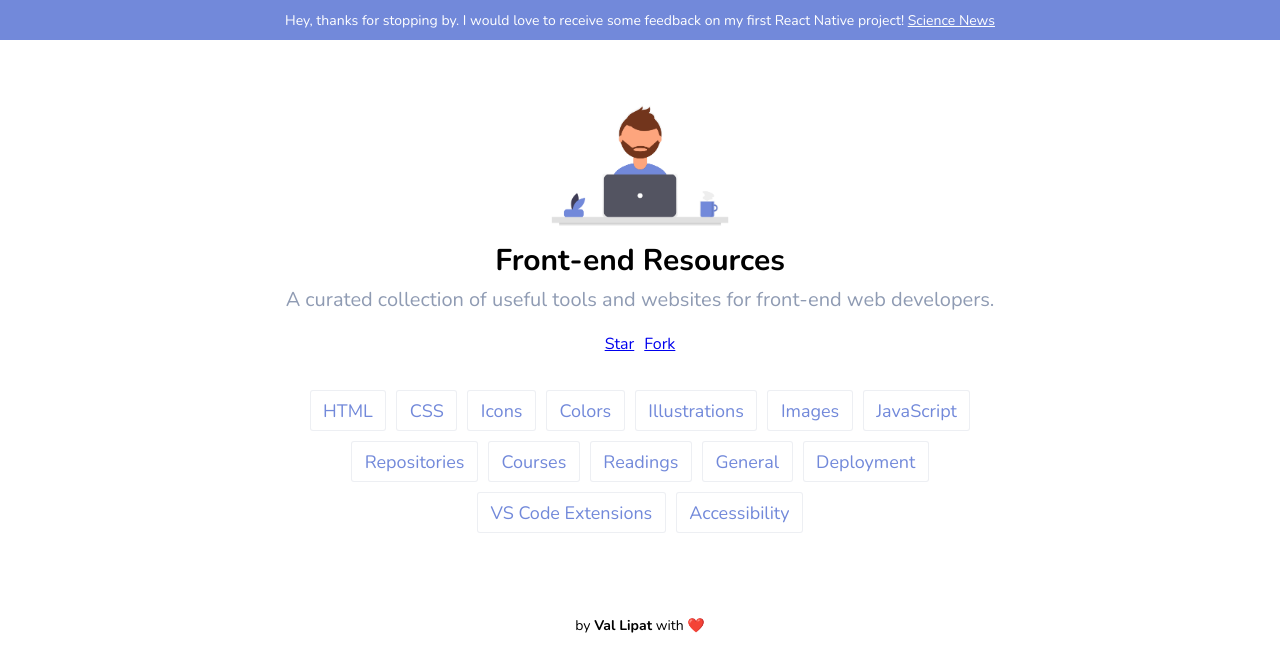
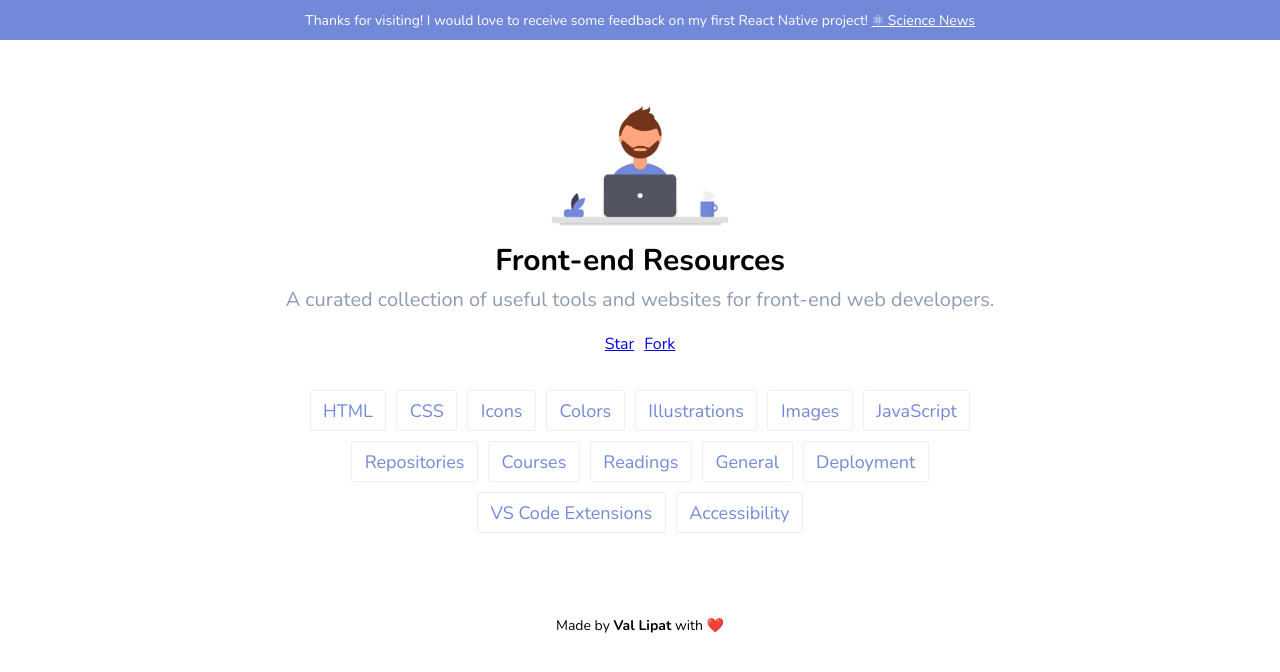
Before and after one commit to vlipatdev/frontend-resources, a React (Create React App) app: page /1 in a window 1280 px wide. Shown: the top 672 px of the page. Built offline with nearby package versions, Linux system fonts and the light colour scheme.

Commit message:
minor changes

```diff
--- a/src/App.css
+++ b/src/App.css
@@ -8,7 +8,7 @@
 	padding: 5rem 0;
 }
 
-.App-logo {
+.App-icon {
 	height: 15rem;
 	width: auto;
 }
--- a/src/App.js
+++ b/src/App.js
@@ -8,7 +8,7 @@ import Resources from './Resources';
 import './App.css';
 
 import data from './data';
-import undraw from './undraw-to-the-moon.png';
+import undraw from './undraw-designer.png';
 
 class App extends Component {
 	static defaultProps = { data };
@@ -18,7 +18,7 @@ class App extends Component {
 			<div className="App">
 				<Banner />
 				<header className="App-header">
-					<img className="App-logo" alt="site logo" src={undraw} />
+					<img className="App-icon" alt="site icon" src={undraw} />
 					<h1 className="App-heading">Front-end Resources</h1>
 					<p className="App-subheading">
 						A curated collection of useful tools and websites for front-end web
@@ -59,7 +59,7 @@ class App extends Component {
 				/>
 				<footer className="App-footer">
 					<p>
-						by <a href="https://github.com/vlipatdev">Val Lipat</a> with{' '}
+						Made by <a href="https://github.com/vlipatdev">Val Lipat</a> with{' '}
 						<span role="img" aria-label="red heart emoji">
 							❤️
 						</span>
--- a/src/Banner.js
+++ b/src/Banner.js
@@ -7,14 +7,14 @@ class Banner extends Component {
 		return (
 			<div className="Banner">
 				<p className="Banner-text">
-					Hey, thanks for stopping by. I would love to receive some feedback on
-					my first React Native project!
+					Thanks for visiting! I would love to receive some feedback on my first
+					React Native project!
 					{'  '}
 					<a
 						className="Banner-link"
 						href="https://play.google.com/store/apps/details?id=com.iridiumlab.sciencenews"
 					>
-						Science News
+						⚛ Science News
 					</a>
 				</p>
 			</div>
```
Also changed, not shown: src/undraw-designer.png (renamed from src/undraw-to-the-moon.png), 1 other file (tests, documents, lock files or other folders).
